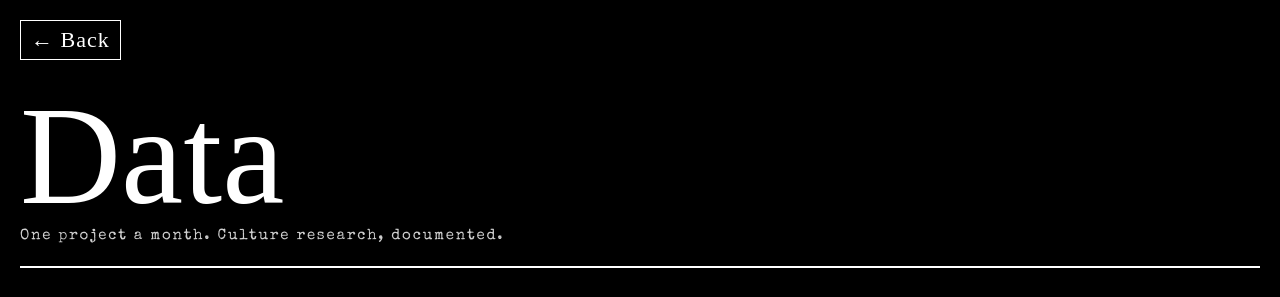
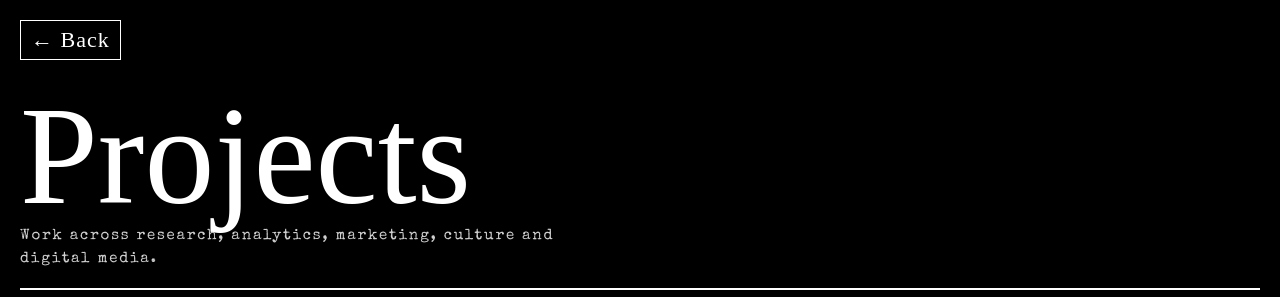
Before and after one commit to georgiajayy/georgiajayy.github.io, a plain HTML site: page data.html in a window 1280 px wide. Shown: the top 297 px of the page. Drawn offline with nearby package versions, Linux system fonts and the light colour scheme; a web font is replaced by a local one.

Commit message:
Rename Data portfolio section to Projects

```diff
--- a/data.html
+++ b/data.html
@@ -3,10 +3,10 @@
 <head>
 <meta charset="utf-8">
 <meta name="viewport" content="width=device-width, initial-scale=1">
-<title>Data · Georgia Jayy</title>
-<meta name="description" content="Data projects by Georgia Jayy: football, fans, culture and the numbers behind them.">
-<meta property="og:title" content="Data · Georgia Jayy">
-<meta property="og:description" content="Data projects by Georgia Jayy: football, fans, culture and the numbers behind them.">
+<title>Projects · Georgia Jayy</title>
+<meta name="description" content="Projects by Georgia Jayy across research, analytics, marketing, culture and digital media.">
+<meta property="og:title" content="Projects · Georgia Jayy">
+<meta property="og:description" content="Projects across research, analytics, marketing, culture and digital media.">
 <meta property="og:image" content="https://georgiajayy.github.io/icon-512.png">
 <meta name="theme-color" content="#000000">
 <link rel="icon" href="favicon.ico" sizes="any">
@@ -59,8 +59,8 @@ input[type=text],input[type=search],textarea{cursor:text}
 <a class="back" href="./">&larr; Back</a>
 <main class="page">
   <header>
-    <h1>Data</h1>
-    <p class="tag">One project a month. Culture research, documented.</p>
+    <h1>Projects</h1>
+    <p class="tag">Work across research, analytics, marketing, culture and digital media.</p>
   </header>
   <ol class="grid" id="grid"></ol>
 </main>
```
